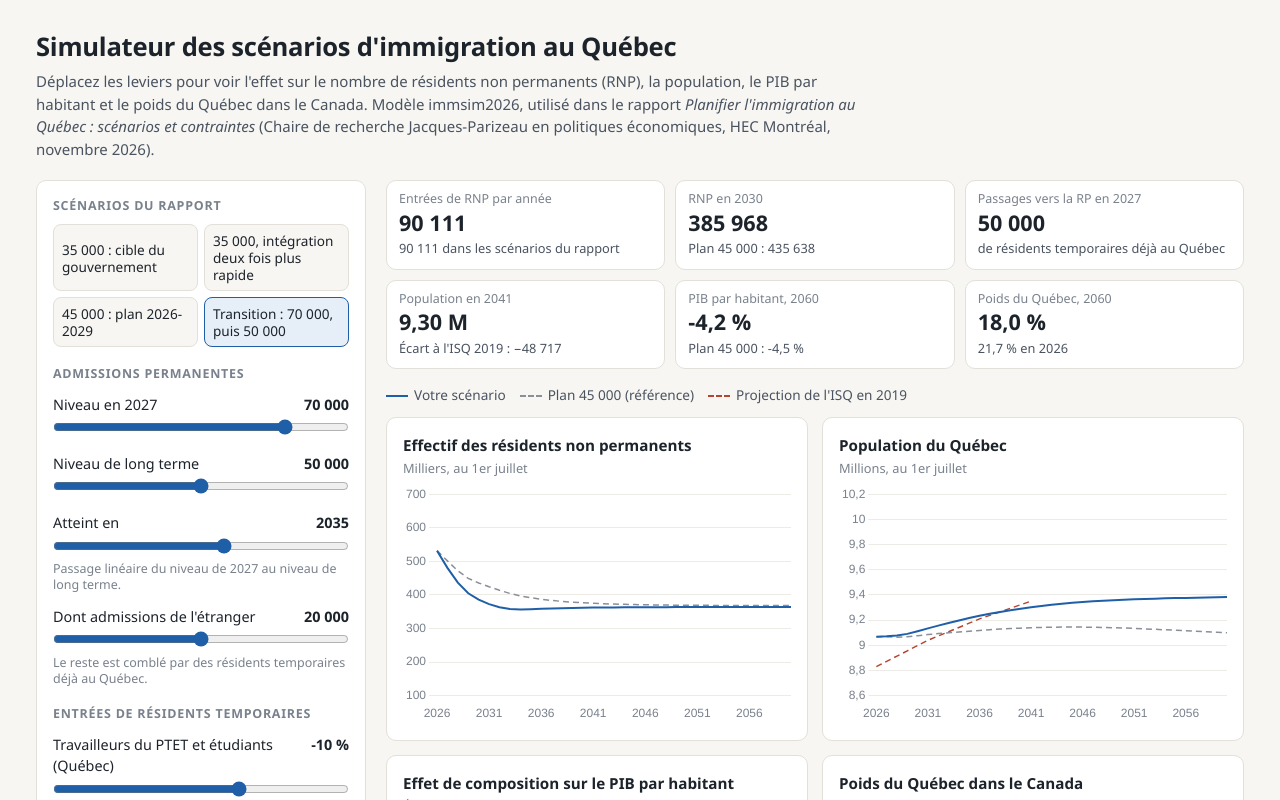
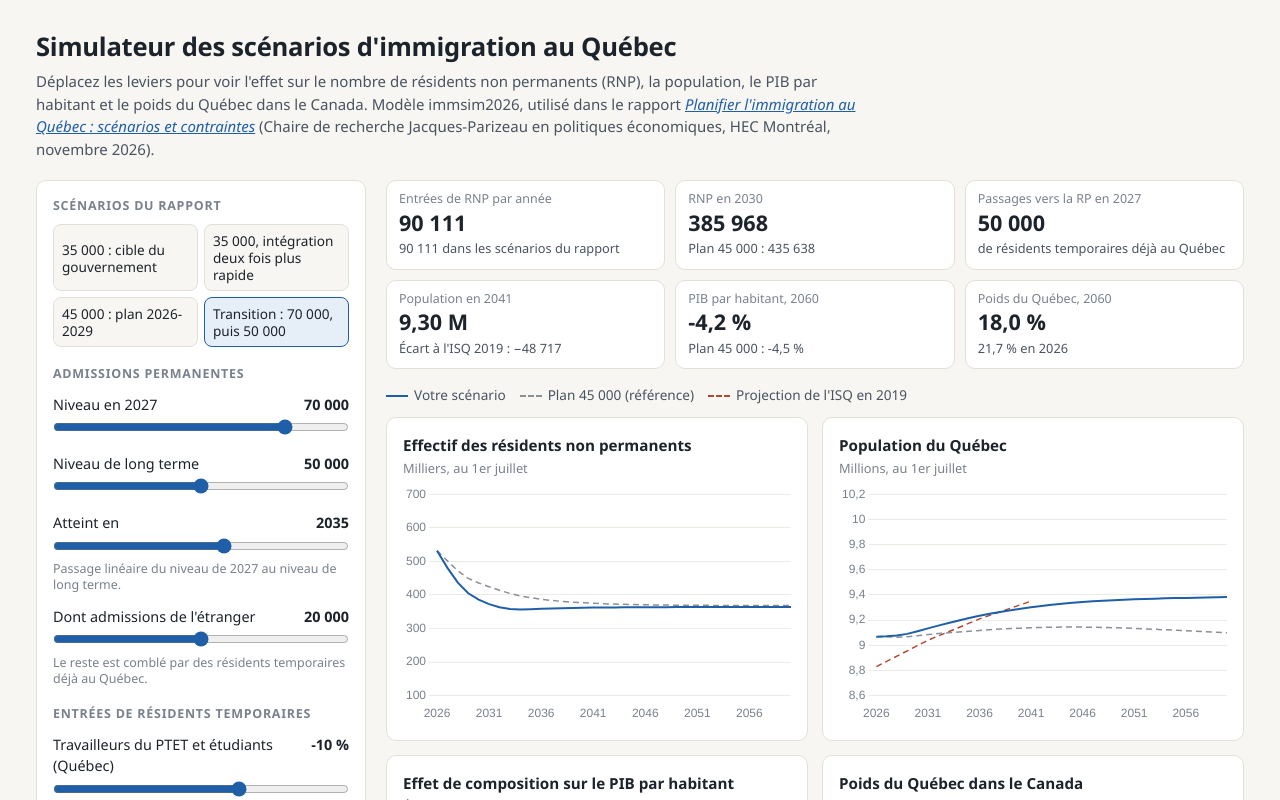
Before and after one commit to pcmichaud/immsim, a plain HTML site: page docs/index.html in a window 1280 px wide. Shown: the top 800 px of the page. Drawn offline with nearby package versions, Linux system fonts and the light colour scheme.

Commit message:
Lien vers la page du rapport (cjp.hec.ca) dans le simulateur et le README
Co-Authored-By: Claude Opus 5.5 <noreply@anthropic.com>

```diff
--- a/docs/index.html
+++ b/docs/index.html
@@ -72,7 +72,7 @@ a { color: var(--accent); }
 <body>
 <header>
   <h1>Simulateur des scénarios d'immigration au Québec</h1>
-  <p>Déplacez les leviers pour voir l'effet sur le nombre de résidents non permanents (RNP), la population, le PIB par habitant et le poids du Québec dans le Canada. Modèle immsim2026, utilisé dans le rapport <em>Planifier l'immigration au Québec : scénarios et contraintes</em> (Chaire de recherche Jacques-Parizeau en politiques économiques, HEC Montréal, novembre 2026).</p>
+  <p>Déplacez les leviers pour voir l'effet sur le nombre de résidents non permanents (RNP), la population, le PIB par habitant et le poids du Québec dans le Canada. Modèle immsim2026, utilisé dans le rapport <a href="https://cjp.hec.ca/planifier-limmigration-au-quebec-scenarios-et-contraintes/"><em>Planifier l'immigration au Québec : scénarios et contraintes</em></a> (Chaire de recherche Jacques-Parizeau en politiques économiques, HEC Montréal, novembre 2026).</p>
 </header>
 <main>
   <aside class="panel" aria-label="Leviers">
```
Also changed, not shown: 1 other file.
